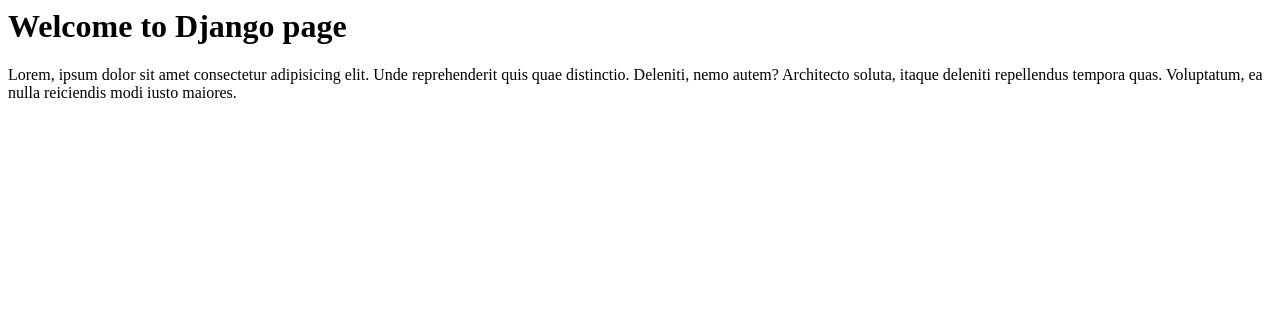
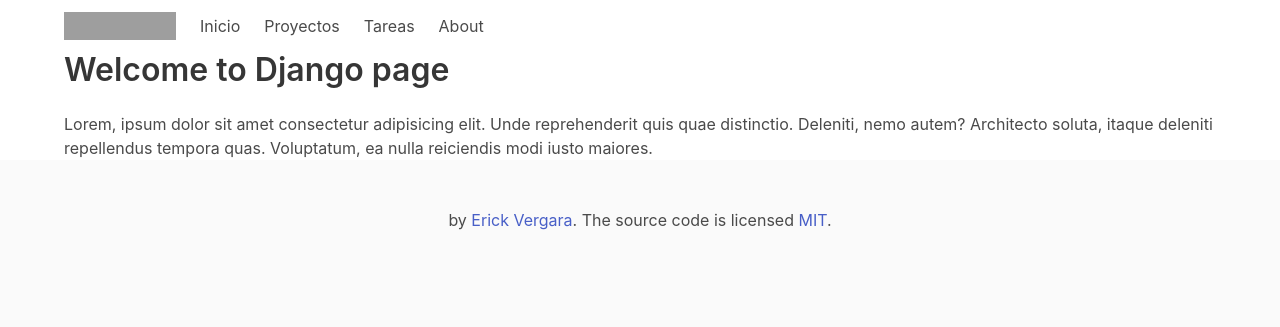
Before and after one commit to Galaoox/django-basic-course-fazt, a Django app: page / in a window 1280 px wide. Shown: the top 327 px of the page. Run offline with Django 4.2, Linux system fonts and the light colour scheme; grey boxes are pictures that could not be loaded.

Commit message:
django jinja with components

```diff
--- a/apps/myapp/templates/about.html
+++ b/apps/myapp/templates/about.html
@@ -1,3 +1,6 @@
+{% extends 'base.html' %}
+
+{% block content %}
 <h1>About</h1>
 
 <p>Lorem ipsum dolor sit amet consectetur adipisicing elit. Rerum quasi atque temporibus expedita quae. Velit sit
@@ -7,3 +10,4 @@
     maxime provident ex at quasi placeat eius in quae magni consequatur, molestiae unde culpa ut magnam distinctio vitae
     praesentium laborum voluptatum sapiente voluptate nostrum! Debitis dolorum officia ipsam sit. Perspiciatis tempore
     eos dignissimos hic veniam, incidunt perferendis.</p>
+{% endblock %}
--- /dev/null
+++ b/apps/myapp/templates/base.html
@@ -0,0 +1,27 @@
+<!-- base.html -->
+{% load static %}
+
+<html>
+
+<head>
+    <title>Título de la página</title>
+    <!-- Otros elementos del encabezado común -->
+    <link rel="stylesheet" href="https://cdn.jsdelivr.net/npm/bulma@0.9.4/css/bulma.min.css">
+    <link rel="stylesheet" type="text/css" href="{% static 'myapp/css/styles.css' %}">
+
+</head>
+
+<body>
+    {% include 'header.html' %}
+
+    <!-- Contenido específico de cada página -->
+    <div class="container">
+
+        {% block content %}
+        {% endblock %}
+    </div>
+
+    {% include 'footer.html' %}
+</body>
+
+</html>
--- /dev/null
+++ b/apps/myapp/templates/footer.html
@@ -0,0 +1,8 @@
+<footer class="footer">
+    <div class="content has-text-centered">
+        <p>
+            by <a href="https://github.com/Galaoox">Erick Vergara</a>. The source code is licensed
+            <a href="http://opensource.org/licenses/mit-license.php">MIT</a>.
+        </p>
+    </div>
+</footer>
--- /dev/null
+++ b/apps/myapp/templates/header.html
@@ -0,0 +1,43 @@
+<header>
+    <nav class="navbar" role="navigation" aria-label="main navigation">
+        <div class="container is-widescreen">
+            <div class="navbar-brand">
+                <a class="navbar-item" href="https://bulma.io">
+                    <img src="https://bulma.io/images/bulma-logo.png" width="112" height="28">
+                </a>
+
+                <a role="button" class="navbar-burger" aria-label="menu" aria-expanded="false"
+                    data-target="navbarBasicExample">
+                    <span aria-hidden="true"></span>
+                    <span aria-hidden="true"></span>
+                    <span aria-hidden="true"></span>
+                </a>
+            </div>
+
+            <div id="navbarBasicExample" class="navbar-menu">
+                <div class="navbar-start">
+                    <a href="/" class="navbar-item">
+                        Inicio
+                    </a>
+
+                    <a href="/projects" class="navbar-item">
+                        Proyectos
+                    </a>
+
+                    <a href="/tasks" class="navbar-item">
+                        Tareas
+                    </a>
+
+                    <a href="/about" class="navbar-item">
+                        About
+                    </a>
+
+
+                </div>
+
+            </div>
+
+        </div>
+
+    </nav>
+</header>
--- a/apps/myapp/templates/index.html
+++ b/apps/myapp/templates/index.html
@@ -1,4 +1,8 @@
-<h1>Welcome to Django page</h1>
+{% extends 'base.html' %}
+
+{% block content %}
+<h1 class="title">Welcome to Django page</h1>
 <p>Lorem, ipsum dolor sit amet consectetur adipisicing elit. Unde reprehenderit quis quae distinctio. Deleniti, nemo
     autem? Architecto soluta, itaque deleniti repellendus tempora quas. Voluptatum, ea nulla reiciendis modi iusto
     maiores.</p>
+{% endblock %}
--- a/mysite/settings.py
+++ b/mysite/settings.py
@@ -150,7 +150,7 @@ USE_TZ = True
 # Static files (CSS, JavaScript, Images)
 # https://docs.djangoproject.com/en/4.2/howto/static-files/
 
-STATIC_URL = 'static/'
+STATIC_URL = '/static/'
 
 # Default primary key field type
 # https://docs.djangoproject.com/en/4.2/ref/settings/#default-auto-field
```
Also changed, not shown: apps/myapp/templates/projects.html (+6 -1 lines), apps/myapp/templates/tasks.html (+6 -1 lines), apps/myapp/static/myapp/css/styles.css (added).
